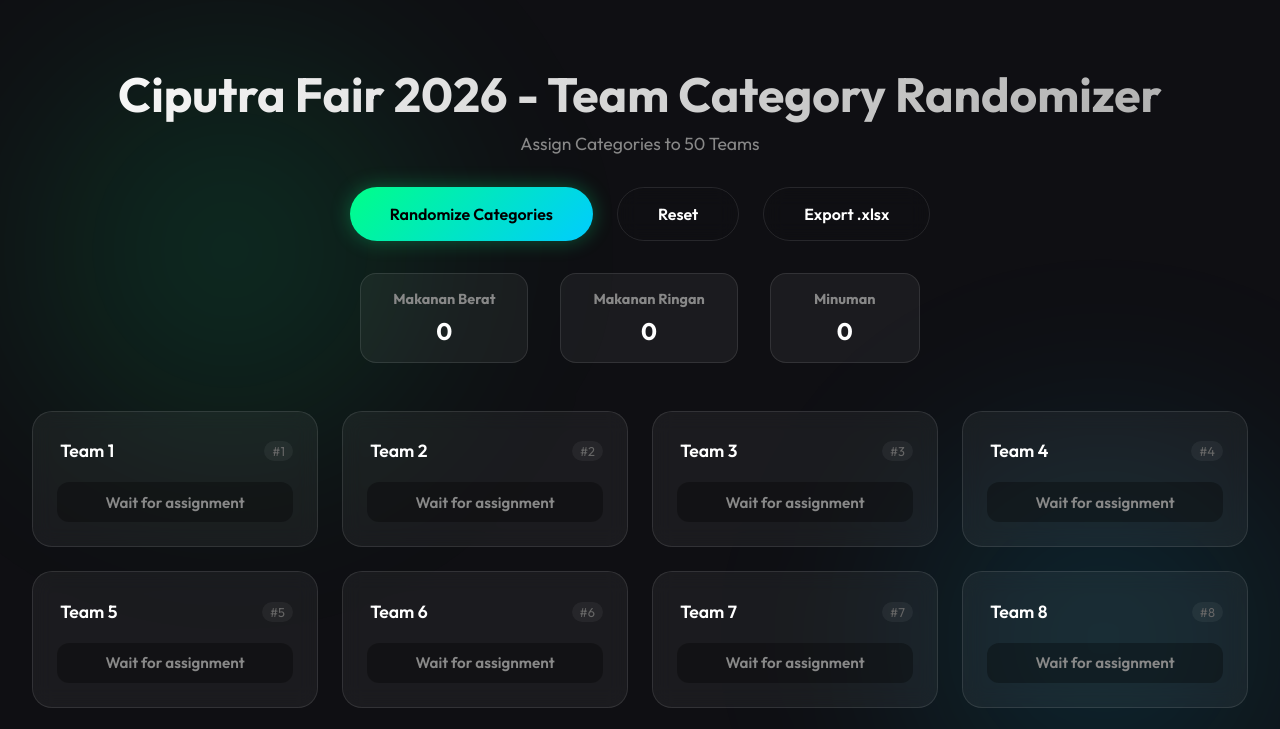
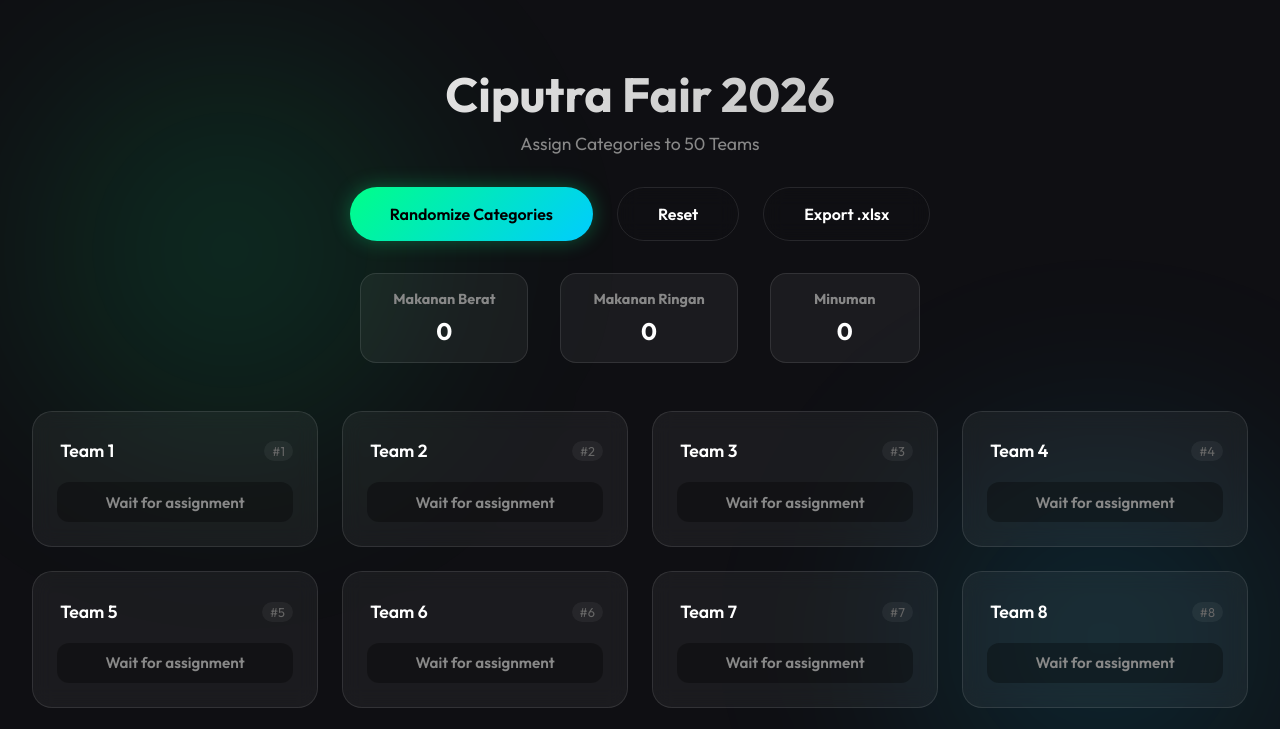
Before and after one commit to Albert1607/randomizer_cifair, a plain HTML site: page index.html in a window 1280 px wide. Shown: the top 729 px of the page. Drawn offline with Linux system fonts and the light colour scheme.

Commit message:
sip kata gweh mah

```diff
--- a/index.html
+++ b/index.html
@@ -3,7 +3,8 @@
 <head>
     <meta charset="UTF-8">
     <meta name="viewport" content="width=device-width, initial-scale=1.0">
-    <title>Ciputra Fair 2026 - Team Category Randomizer</title>
+    <title>Ciputra Fair 2026</title>
+    <link rel="icon" href="favicon.png" type="image/png">
     <link rel="stylesheet" href="style.css">
     <link rel="preconnect" href="https://fonts.googleapis.com">
     <link rel="preconnect" href="https://fonts.gstatic.com" crossorigin>
@@ -14,7 +15,7 @@
     <div class="background-glob glob-2"></div>
 
     <header>
-        <h1>Ciputra Fair 2026 - Team Category Randomizer</h1>
+        <h1>Ciputra Fair 2026</h1>
         <p>Assign Categories to 50 Teams</p>
     </header>
 
```
Also changed, not shown: favicon.png (added).
